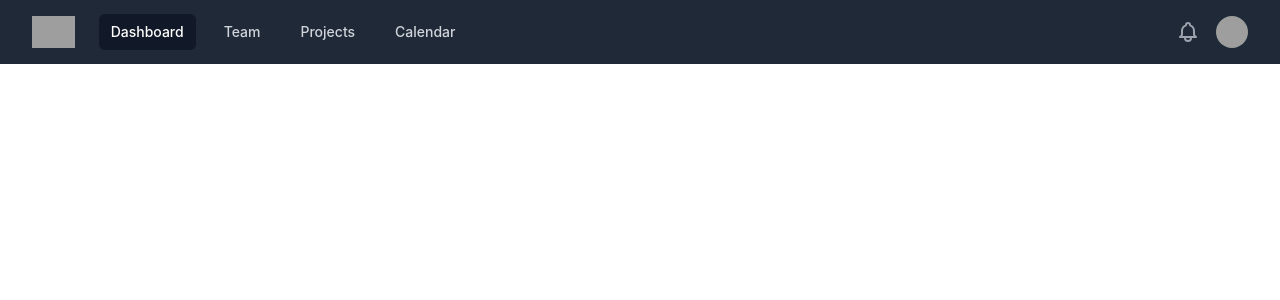
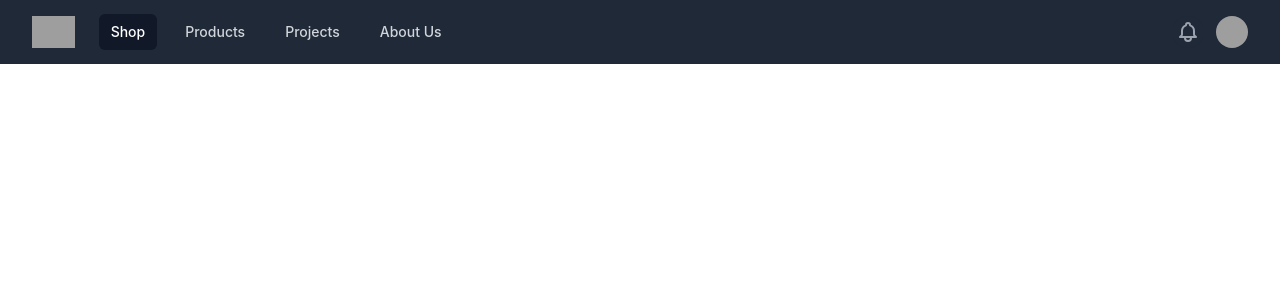
Before and after one commit to jmelop/Raptor, a React (Create React App) app: page /about-us in a window 1280 px wide. Shown: the top 300 px of the page. Built offline with nearby package versions, Linux system fonts and the light colour scheme; grey boxes are pictures that could not be loaded.

Commit message:
Created main pages. Added routes in navbar and in the app.js file

```diff
--- a/src/App.js
+++ b/src/App.js
@@ -1,12 +1,22 @@
 import './App.css';
-import { BrowserRouter as Router } from 'react-router-dom';
+import { BrowserRouter as Router, Route, Routes } from 'react-router-dom';
 import Navbar from './components/Navbar';
+import Shop from './components/pages/Shop';
+import Products from './components/pages/Products';
+import Projects from './components/pages/Projects';
+import AboutUs from './components/pages/AboutUs';
 
 function App() {
   return (
     <>
       <Router>
         <Navbar />
+        <Routes>
+          <Route path='/' exact component={Shop} />
+          <Route path='/products' component={Products} />
+          <Route path='/projects' component={Projects} />
+          <Route path='/about-us' component={AboutUs} />
+        </Routes>
       </Router>
     </>
   )
--- a/src/components/Navbar.js
+++ b/src/components/Navbar.js
@@ -4,10 +4,10 @@ import { Disclosure, Menu, Transition } from '@headlessui/react'
 import { BellIcon, MenuIcon, XIcon } from '@heroicons/react/outline'
 
 const navigation = [
-    { name: 'Dashboard', href: '#', current: true },
-    { name: 'Team', href: '#', current: false },
-    { name: 'Projects', href: '#', current: false },
-    { name: 'Calendar', href: '#', current: false },
+    { name: 'Shop', href: '/', current: true },
+    { name: 'Products', href: '/products', current: false },
+    { name: 'Projects', href: '/projects', current: false },
+    { name: 'About Us', href: '/about-us', current: false },
 ]
 
 function classNames(...classes) {
--- /dev/null
+++ b/src/components/pages/AboutUs.js
@@ -0,0 +1,11 @@
+import React from 'react';
+import '../../App.css'
+
+function AboutUs () {
+    return (
+        <>
+        </>
+    );
+}
+
+export default AboutUs;
--- /dev/null
+++ b/src/components/pages/Products.js
@@ -0,0 +1,11 @@
+import React from 'react';
+import '../../App.css'
+
+function Products () {
+    return (
+        <>
+        </>
+    );
+}
+
+export default Products;
--- /dev/null
+++ b/src/components/pages/Projects.js
@@ -0,0 +1,11 @@
+import React from 'react';
+import '../../App.css'
+
+function Projects () {
+    return (
+        <>
+        </>
+    );
+}
+
+export default Projects;
--- /dev/null
+++ b/src/components/pages/Shop.js
@@ -0,0 +1,11 @@
+import React from 'react';
+import '../../App.css'
+
+function Shop () {
+    return (
+        <>
+        </>
+    );
+}
+
+export default Shop;
--- a/src/index.js
+++ b/src/index.js
@@ -2,7 +2,6 @@ import React from 'react';
 import ReactDOM from 'react-dom/client';
 import './index.css';
 import App from './App';
-import reportWebVitals from './reportWebVitals';
 
 const root = ReactDOM.createRoot(document.getElementById('root'));
 root.render(
@@ -10,8 +9,3 @@ root.render(
     <App />
   </React.StrictMode>
 );
-
-// If you want to start measuring performance in your app, pass a function
-// to log results (for example: reportWebVitals(console.log))
-// or send to an analytics endpoint. Learn more: https://bit.ly/CRA-vitals
-reportWebVitals();
--- a/src/reportWebVitals.js
+++ /dev/null
@@ -1,13 +0,0 @@
-const reportWebVitals = onPerfEntry => {
-  if (onPerfEntry && onPerfEntry instanceof Function) {
-    import('web-vitals').then(({ getCLS, getFID, getFCP, getLCP, getTTFB }) => {
-      getCLS(onPerfEntry);
-      getFID(onPerfEntry);
-      getFCP(onPerfEntry);
-      getLCP(onPerfEntry);
-      getTTFB(onPerfEntry);
-    });
-  }
-};
-
-export default reportWebVitals;
```
Also changed, not shown: src/setupTests.js (deleted, +0 -5 lines), src/logo.svg (deleted).
